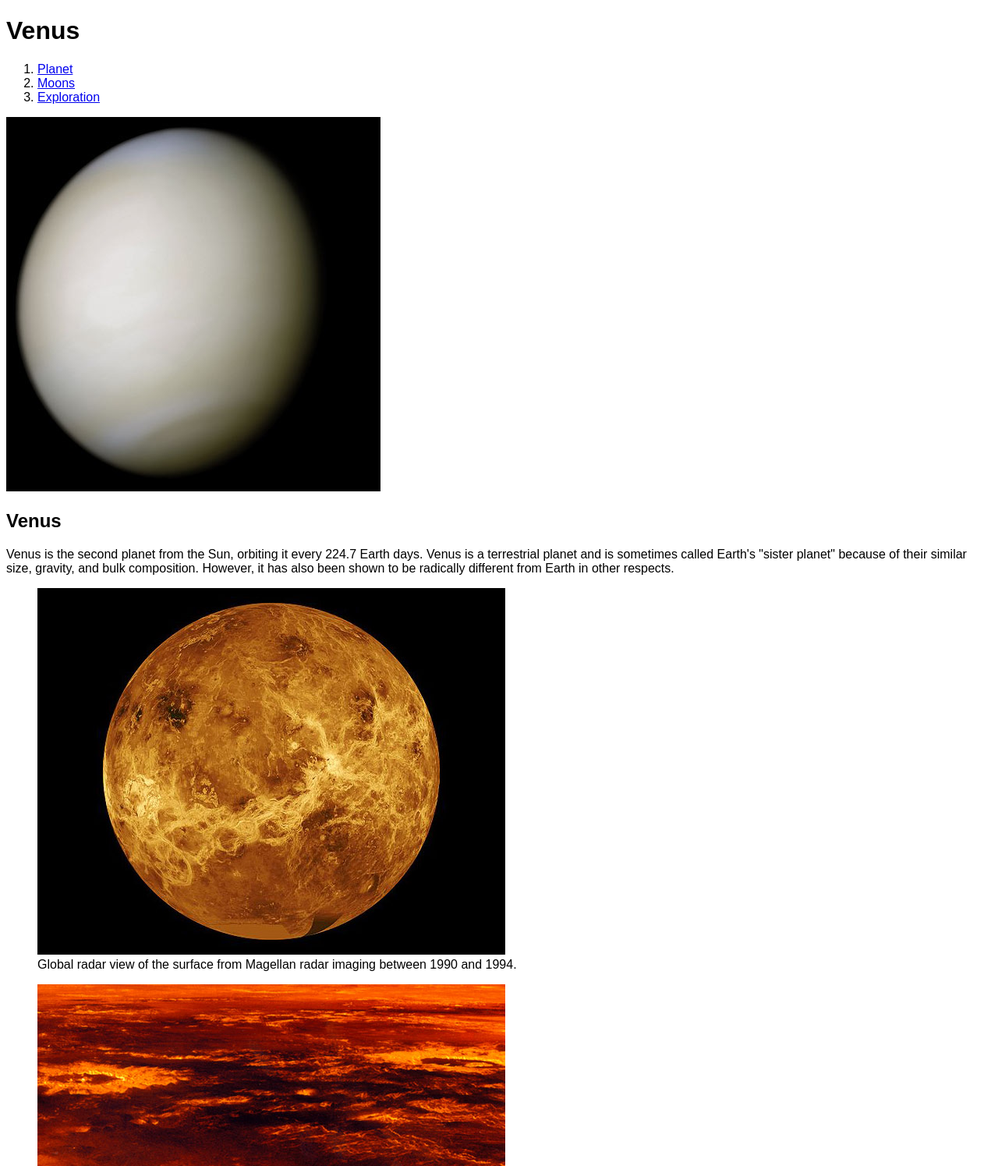
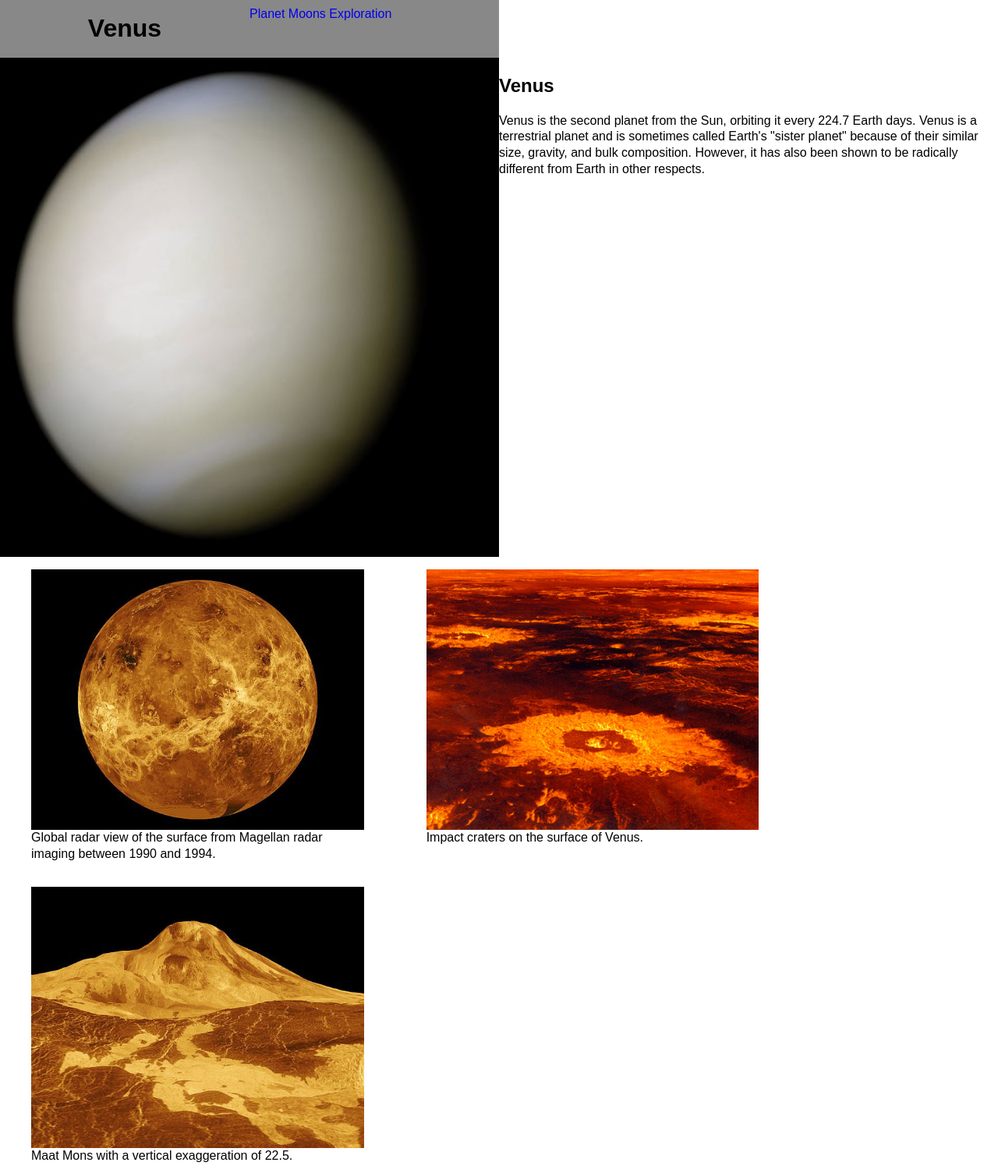
Before and after one commit to CharlieKeil/assignment-4-grids, a plain HTML site: page index.html in a window 1280 px wide. Shown: the top 1495 px of the page at 78% size. Drawn offline with Linux system fonts and the light colour scheme.

Commit message:
Added all appropriate classes to align elements in grids.
Having troubles with getting the last three images in their proper
spaces. The last two images don’t seem to want to go along side the
first of the three on small 1/2, medium 1/3 and large 1/3.

```diff
--- a/css/main.css
+++ b/css/main.css
@@ -10,5 +10,56 @@ text-size-adjust: 100%;
 	-moz-text-size-adjust: 100%;
 	-ms-text-size-adjust: 100%;
 	-webkit-text-size-adjust: 100%;
+	line-height: 1.3;
 	font-family: sans-serif;
 }
+
+*, *::before, *::after {
+	box-sizing: inherit;
+}
+
+body {
+  margin:0;
+}
+
+h1 {
+  background-color: #888;
+  margin: 0;
+  text-align: center;
+  padding: .5em 0 .5em 0;
+}
+
+.nav {
+  background-color: #888;
+  margin: 0;
+}
+
+.nav ol {
+  margin: 0;
+  padding: 0.5em 0 0.5em 0;
+}
+
+.nav li {
+  list-style-type: none;
+}
+
+.nav a {
+  text-decoration: none;
+  margin: 0;
+}
+
+@media only screen and (min-width: 25em) {
+  .nav li {
+    display: inline;
+  }
+
+}
+
+.gutter {
+	padding: 0 1.5em 0 1.5em;
+}
+
+.img-flex {
+	width:100%;
+	display: block;
+}
--- a/index.html
+++ b/index.html
@@ -11,36 +11,48 @@
 </head>
 <body>
 
+  <div class="grid">
+  <div class="unit xs-1 unit-s-1 m-1-3 l-1-4">
     <h1>Venus</h1>
+  </div>
 
-  <nav>
+
+  <nav class="nav unit xs-1 s-1 m-1-3 l-1-4">
     <ol>
-      <li><a href="#">Planet</a></li>
-      <li><a href="#">Moons</a></li>
+      <li><a href="index.html">Planet</a></li>
+      <li><a href="moon.html">Moons</a></li>
       <li><a href="#">Exploration</a></li>
     </ol>
   </nav>
+  </div>
 
-  <img src="images/venus.jpg" alt="An Image of Venus">
+  <div class="grid">
+    <div class="unit xs-1 s-1 m-1-2 l-1-2">
+      <img class="img-flex" src="images/venus.jpg" alt="An Image of Venus">
+    </div>
 
+    <div class="unit xs-1 s-1 m-1-2 l-1-2">
       <h2>Venus</h2>
       <p>Venus is the second planet from the Sun, orbiting it every 224.7 Earth days. Venus is a terrestrial planet and is sometimes called Earth's "sister planet" because of their similar size, gravity, and bulk composition. However, it has also been shown to be radically different from Earth in other respects.</p>
+    </div>
+  </div>
 
-  <figure>
-    <img src="images/ven1.jpg" alt="An image of Venus">
+  <div class="grid">
+    <figure class="unit xs-1 s-1 m-1-3 l-1-3">
+      <img class="img-flex" src="images/ven1.jpg" alt="An image of Venus">
       <figcaption>Global radar view of the surface from Magellan radar imaging between 1990 and 1994.</figcaption>
     </figure>
 
-  <figure>
-    <img src="images/ven2.jpg" alt="Image of impact craters on Venus">
+    <figure class="unit xs-1 s-1-2 m-1-3 l-1-3">
+      <img class="img-flex" src="images/ven2.jpg" alt="Image of impact craters on Venus">
       <figcaption> Impact craters on the surface of Venus.</figcaption>
     </figure>
 
-  <figure>
-    <img src="images/ven3.jpg" alt="An Image of Maat Mons on Venus">
+    <figure class="unit xs-1 s-1-2 m-1-3 l-1-3">
+      <img class="img-flex" src="images/ven3.jpg" alt="An Image of Maat Mons on Venus">
       <figcaption>Maat Mons with a vertical exaggeration of 22.5.</figcaption>
     </figure>
-
+  </div>
 
 </body>
 </html>
```
Also changed, not shown: moon.html (+7 -4 lines). Lines whose indentation alone changed are shown as unchanged.
